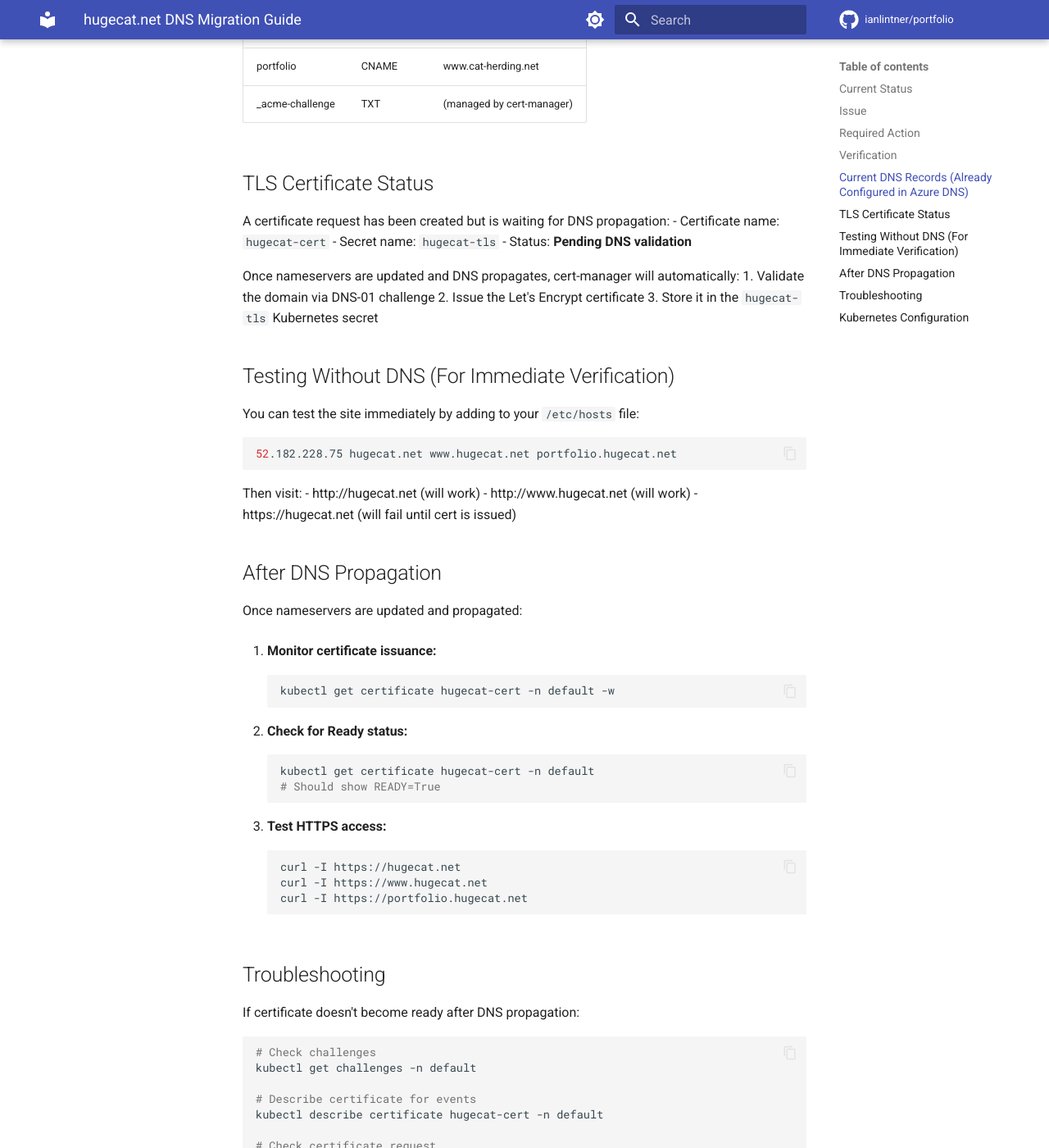
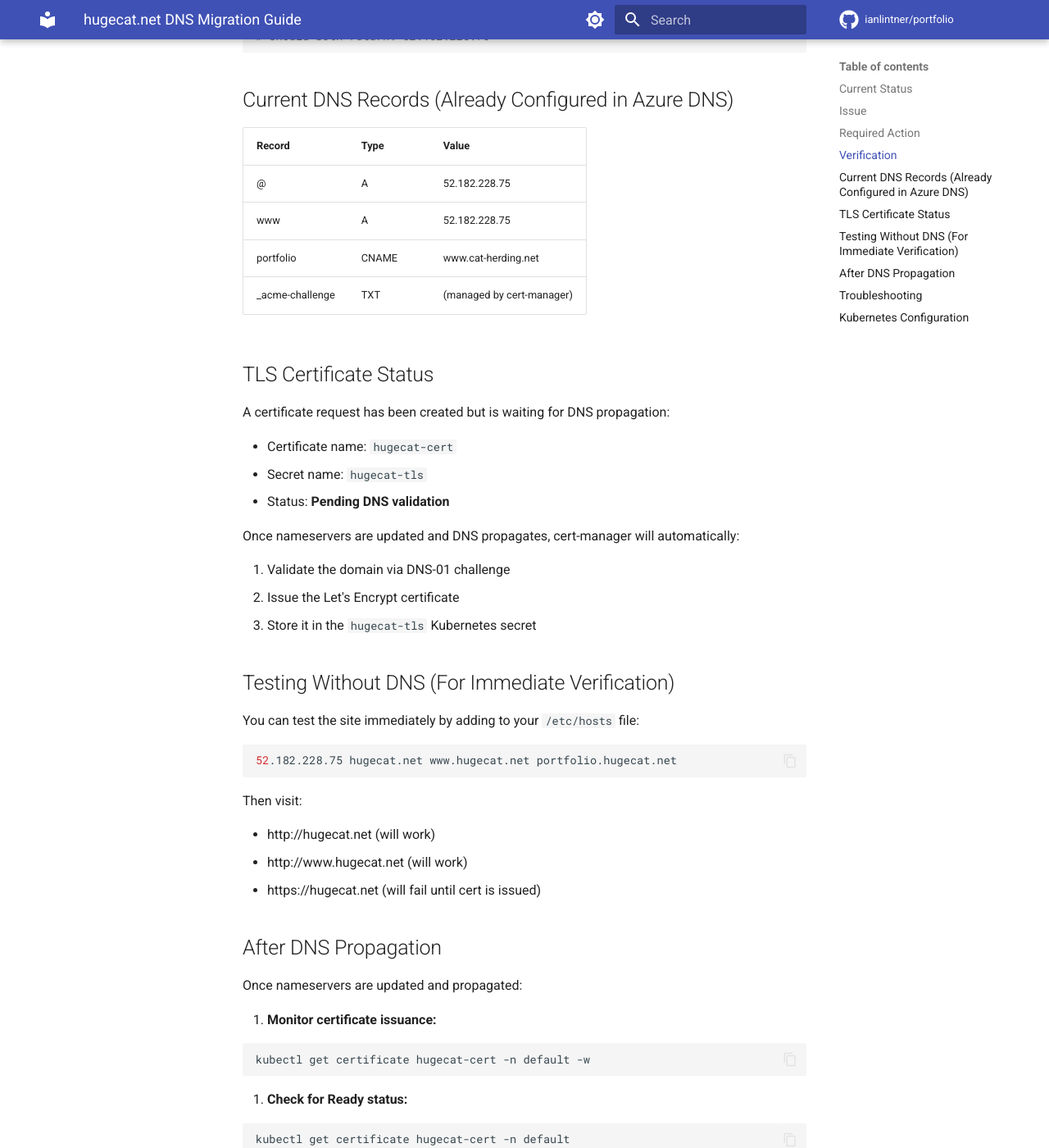
Before and after one commit to ianlintner/portfolio, an MkDocs documentation site: the page built from docs/HUGECAT_DNS_MIGRATION.md, in a window 1280 px wide and 1400 px high, scrolled down 1534 px. Shown: the whole window at 82% size. Built offline with MkDocs 1.6.1 and Material for MkDocs 9.7.7, drawn with Linux system fonts in a browser that asks for light colours; comment, search, counter and statistics services are not loaded; some of the changed text lies outside the part shown.

````diff
--- a/docs/HUGECAT_DNS_MIGRATION.md
+++ b/docs/HUGECAT_DNS_MIGRATION.md
@@ -7,12 +7,14 @@ The hugecat.net domain has been configured in Kubernetes with Istio routing and
 ## Issue
 
 The domain registrar (Squarespace Domains) is currently pointing to **old Azure DNS nameservers**:
+
 - ns1-08.azure-dns.com
 - ns2-08.azure-dns.net
 - ns3-08.azure-dns.org
 - ns4-08.azure-dns.info
 
 But the Azure DNS zone is actually hosted on **different nameservers**:
+
 - ns1-07.azure-dns.com
 - ns2-07.azure-dns.net
 - ns3-07.azure-dns.org
@@ -55,21 +57,23 @@ dig www.hugecat.net +short
 
 ## Current DNS Records (Already Configured in Azure DNS)
 
-| Record | Type | Value |
-|--------|------|-------|
-| @ | A | 52.182.228.75 |
-| www | A | 52.182.228.75 |
-| portfolio | CNAME | www.cat-herding.net |
-| _acme-challenge | TXT | (managed by cert-manager) |
+| Record           | Type  | Value                     |
+| ---------------- | ----- | ------------------------- |
+| @                | A     | 52.182.228.75             |
+| www              | A     | 52.182.228.75             |
+| portfolio        | CNAME | www.cat-herding.net       |
+| \_acme-challenge | TXT   | (managed by cert-manager) |
 
 ## TLS Certificate Status
 
 A certificate request has been created but is waiting for DNS propagation:
+
 - Certificate name: `hugecat-cert`
 - Secret name: `hugecat-tls`
 - Status: **Pending DNS validation**
 
 Once nameservers are updated and DNS propagates, cert-manager will automatically:
+
 1. Validate the domain via DNS-01 challenge
 2. Issue the Let's Encrypt certificate
 3. Store it in the `hugecat-tls` Kubernetes secret
@@ -83,6 +87,7 @@ You can test the site immediately by adding to your `/etc/hosts` file:
 ```
 
 Then visit:
+
 - http://hugecat.net (will work)
 - http://www.hugecat.net (will work)
 - https://hugecat.net (will fail until cert is issued)
@@ -92,11 +97,13 @@ Then visit:
 Once nameservers are updated and propagated:
 
 1. **Monitor certificate issuance:**
+
    ```bash
    kubectl get certificate hugecat-cert -n default -w
    ```
 
 2. **Check for Ready status:**
+
    ```bash
    kubectl get certificate hugecat-cert -n default
    # Should show READY=True
@@ -128,12 +135,14 @@ kubectl describe certificaterequest <name> -n default
 ## Kubernetes Configuration
 
 All configuration files are located in:
+
 - Gateway: `k8s/apps/portfolio/base/istio-gateway.yaml`
 - VirtualService: `k8s/apps/portfolio/base/istio-virtualservice.yaml`
 - Certificate: `k8s/apps/portfolio/base/certificate-hugecat.yaml`
 - ClusterIssuer: `k8s/clusterissuer-letsencrypt-prod.yaml`
 
 The configuration already includes:
+
 - ✅ Istio Gateway with HTTPS routing
 - ✅ VirtualService with host matching
 - ✅ Certificate resource
````
Also changed, not shown: docs/HUGECAT_DEPLOYMENT_COMPLETE.md (+13 -1 lines), 2 other files.
